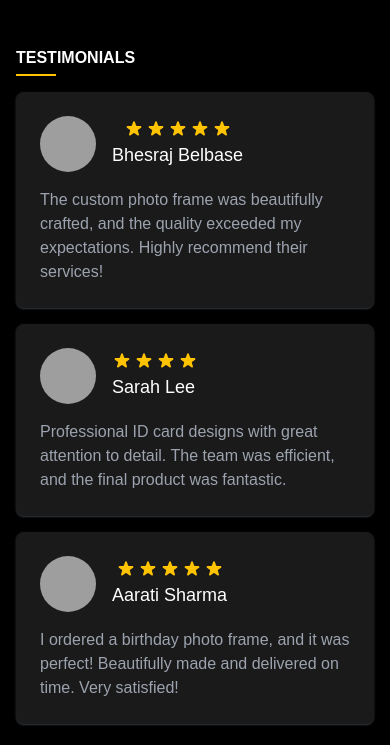
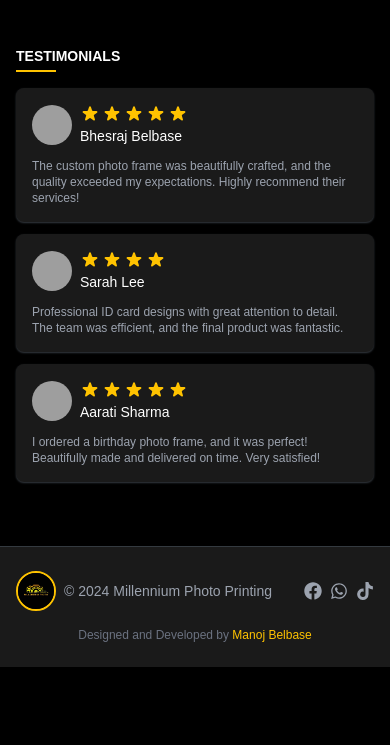
Before and after one commit to ManojBelbase/Millennium_Photo_Printing, a React (Vite) app: page / in a window 390 px wide. Shown: the part 823-1568 px from the top of the page. After the commit the page ends 1490 px from the top, so only its background shows below. Built offline with nearby package versions, Linux system fonts and the light colour scheme; no server answers; the database is empty; grey boxes are pictures that could not be loaded; a web font is replaced by a local one.

Commit message:
testimonials mobile responsive

```diff
--- a/src/Components/Category/CategoryContainer.jsx
+++ b/src/Components/Category/CategoryContainer.jsx
@@ -36,7 +36,7 @@ const CategoryContainer = () => {
   return (
     <div className="my-6 flex flex-col items-start gap-4">
       <div className="flex flex-col items-start">
-        <h1 className="text:xl md:text-2xl font-semibold uppercase">
+        <h1 className="text:sm md:text-2xl font-semibold uppercase">
           Shop By Category
         </h1>
         <span className="w-10 md:w-14 lg:w-16 h-[2px] md:h-1 mt-1 bg-primary"></span>
--- a/src/Components/Testimonial/Testinomial.jsx
+++ b/src/Components/Testimonial/Testinomial.jsx
@@ -51,32 +51,34 @@ const Testinomial = () => {
     <section className=" bg-black rounded-md">
       <div className="mx-auto py-6 lg:py-8">
         <div className="flex flex-col items-start">
-          <h1 className="text:xl md:text-2xl font-semibold uppercase">
+          <h1 className="text-sm md:text-2xl font-semibold uppercase">
             Testimonials
           </h1>
           <span className="w-10 md:w-14 lg:w-16 h-[2px] md:h-1 mt-1 bg-primary"></span>
         </div>
 
-        <div className="mt-4 grid grid-cols-1 gap-4 md:grid-cols-3 md:gap-8">
+        <div className="mt-4 grid grid-cols-1 gap-3 md:grid-cols-3 md:gap-8">
           {reviews.map((review, index) => (
             <blockquote
               key={index}
-              className="rounded-lg bg-secondary border-accent shadow-accent p-6 shadow-sm sm:p-8"
+              className="rounded-lg bg-secondary border-accent shadow-accent p-4 md:p-6 shadow-sm sm:p-8"
             >
-              <div className="flex items-center gap-4">
+              <div className="flex items-center gap-2 md:gap-4">
                 <img
                   alt=""
                   src={review.image}
-                  className="size-14 rounded-full object-cover"
+                  className="size-10 md:size-14 rounded-full object-cover"
                 />
-                <div>
+                <div className="flex flex-col items-start">
                   <Rating stars={review.stars} />
-                  <p className="mt-0.5 text-lg font-medium text-white">
+                  <p className="mt-0.5 text-sm md:text-lg font-medium text-white">
                     {review.name}
                   </p>
                 </div>
               </div>
-              <p className="mt-4 text-gray-400">{review.text}</p>
+              <p className="mt-3 md:mt-4 text-xs md:text-base text-gray-400">
+                {review.text}
+              </p>
             </blockquote>
           ))}
         </div>
```
